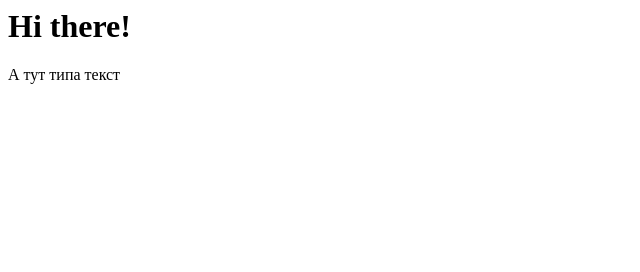
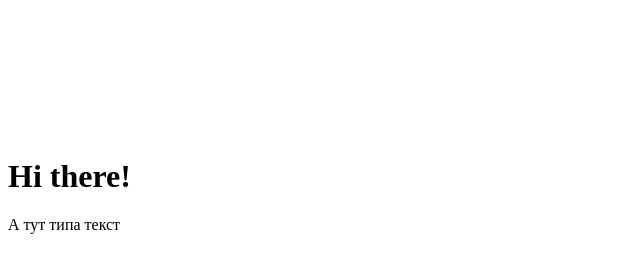
Before and after one commit to digorec/digorec.github.io, a plain HTML site: page index.html in a window 1280 px wide. Shown: the whole page, without its empty margins (0-640 px from the left). Drawn offline with Linux system fonts and the light colour scheme.

Commit message:
Update index.html

```diff
--- a/index.html
+++ b/index.html
@@ -1,3 +1,3 @@
-<h1>Hi there!</h1>
+<h1 style="padding-top:150px;">Hi there!</h1>
 
 <p>А тут типа текст</p>
```
